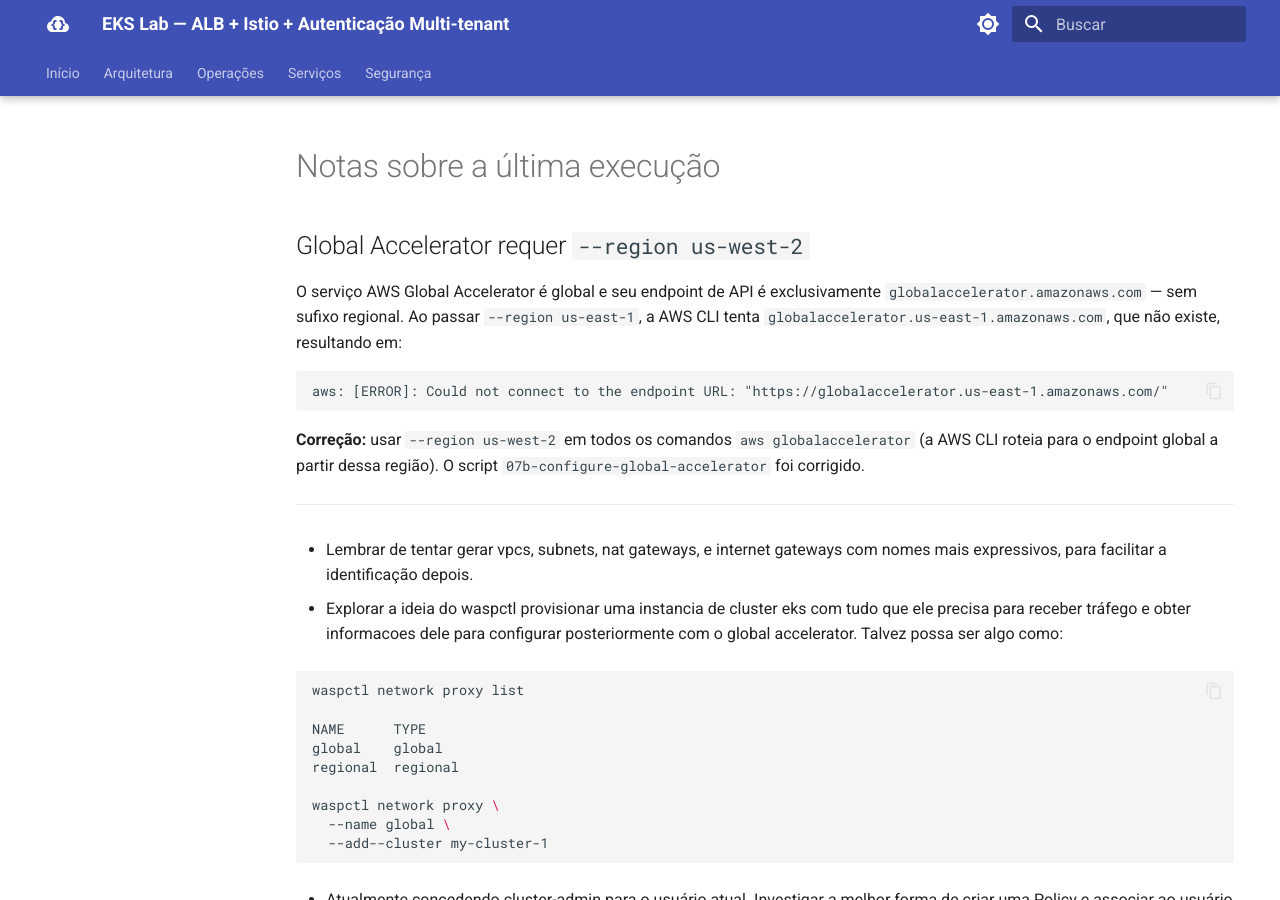
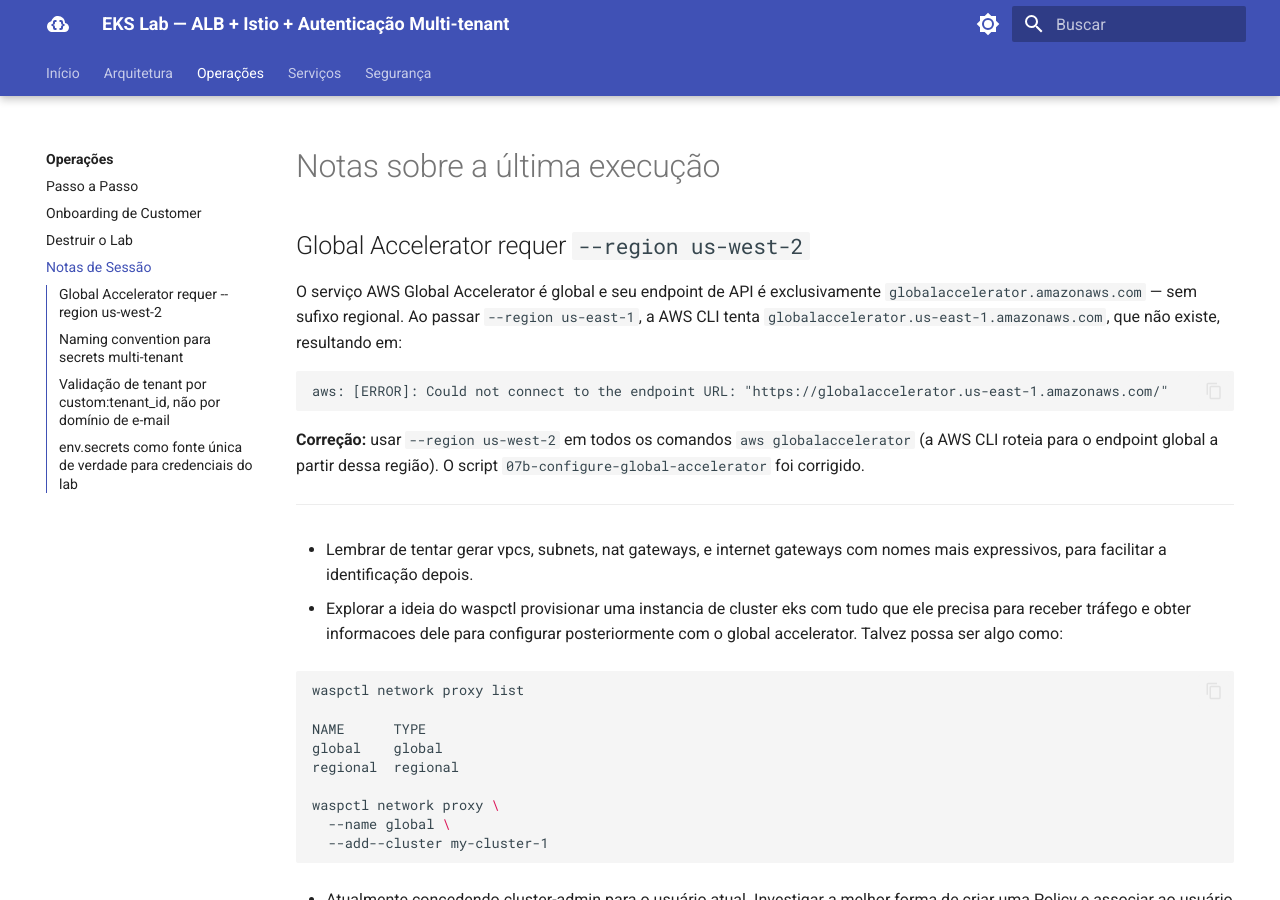
Before and after one commit to smsilva/aws-saas-platform, an MkDocs documentation site: the page built from docs/notes.md, in a window 1280 px wide and 900 px high. Built offline with MkDocs 1.6.1 and Material for MkDocs 9.7.7, drawn with Linux system fonts in a browser that asks for light colours.

Commit message:
docs(lab/aws/eks/mkdocs.yml): add notes.md to mkdocs nav
Co-Authored-By: Claude Opus 4.6 <noreply@anthropic.com>

```diff
--- a/mkdocs.yml
+++ b/mkdocs.yml
@@ -81,6 +81,7 @@ nav:
     - Passo a Passo: operacoes/passo-a-passo.md
     - Onboarding de Customer: onboarding-novo-customer.md
     - Destruir o Lab: operacoes/destruir-lab.md
+    - Notas de Sessão: notes.md
 
   - Serviços:
     - servicos/index.md
```
